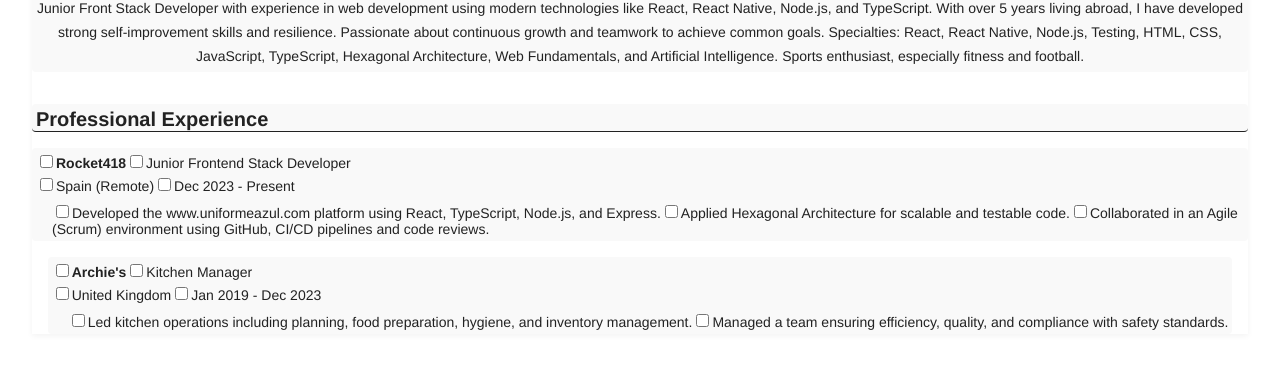
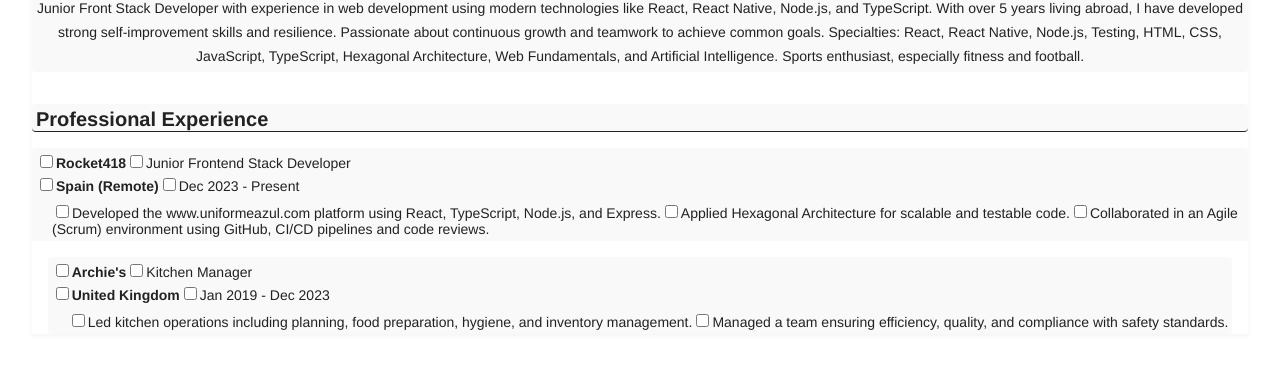
Before and after one commit to Fernando-Herrero/cv-online-react, a React (Vite) app: page / in a window 1280 px wide. Both pictures are taken after a click on the button "Interactive". Shown: the part 234-602 px from the top of the page. Built offline with nearby package versions, Linux system fonts and the light colour scheme.

Commit message:
refactor(ProfessionalExperience): refactoring component functionality and styles

```diff
--- /dev/null
+++ b/src/components/CheckBoxItem/CheckBoxItem.jsx
@@ -0,0 +1,10 @@
+import "./CheckBoxItem.css";
+
+export const CheckBoxItem = ({ checked, onChange, label }) => {
+	return (
+		<label>
+			<input type="checkbox" checked={checked} onChange={onChange} />
+			{label}
+		</label>
+	);
+};
--- a/src/components/ProfesionalExperience/ProfessionalExperience.jsx
+++ b/src/components/ProfesionalExperience/ProfessionalExperience.jsx
@@ -1,94 +1,120 @@
 import "./ProfessionalExperience.css";
+import { CheckBoxItem } from "../CheckBoxItem/CheckBoxItem.jsx";
 
 export const ProfessionalExperience = ({ activeTab, experience, selectedItems, toggleExperienceItems }) => {
+	const renderCompanyAndPosition = (isInteractive, baseKey, company, position) => {
+		if (isInteractive) {
 			return (
-		<section className="section-container">
-			<h2>Professional Experience</h2>
-			{experience.map(({ position, company, period, location, responsibilities }, index) => {
-				const baseKey = `${position}-${company}`;
-
-				return (
-					<div key={`${baseKey}-${index}`} className="experience-content">
-						<div className="experience-company-date">
-							<div className="experience-company">
-								{activeTab === "Interactive" ? (
 				<>
-										<label>
-											<input
-												type="checkbox"
+					<CheckBoxItem
 						checked={selectedItems?.experience?.[`${baseKey}-company`] || false}
 						onChange={() => toggleExperienceItems(`${baseKey}-company`)}
+						label={<strong>{company}</strong>}
 					/>
-											<strong>{company}</strong>
-										</label>
 
-										<label>
-											<input
-												type="checkbox"
+					<CheckBoxItem
 						checked={selectedItems?.experience?.[`${baseKey}-position`] || false}
 						onChange={() => toggleExperienceItems(`${baseKey}-position`)}
+						label={position}
 					/>
-											{position}
-										</label>
 				</>
-								) : (
+			);
+		}
+		return (
 			<>
 				<p>
 					<strong>{company}</strong>
 				</p>
 				<p>{position}</p>
 			</>
-								)}
-							</div>
-							<div className="experience-date">
-								{activeTab === "Interactive" ? (
+		);
+	};
+
+	const renderLocationAndPeriod = (isInteractive, baseKey, location, period) => {
+		if (isInteractive) {
+			return (
 				<>
-										<label>
-											<input
-												type="checkbox"
+					<CheckBoxItem
 						checked={selectedItems?.experience?.[`${baseKey}-location`] || false}
 						onChange={() => toggleExperienceItems(`${baseKey}-location`)}
+						label={<strong>{location}</strong>}
 					/>
-											{location}
-										</label>
 
-										<label>
-											<input
-												type="checkbox"
+					<CheckBoxItem
 						checked={selectedItems?.experience?.[`${baseKey}-period`] || false}
 						onChange={() => toggleExperienceItems(`${baseKey}-period`)}
+						label={period}
 					/>
-											{period}
-										</label>
 				</>
-								) : (
+			);
+		}
+		return (
 			<>
 				<p>
 					<strong>{location}</strong>
 				</p>
 				<p>{period}</p>
 			</>
+		);
+	};
+
+	const renderResponsabilities = (isInteractive, baseKey, responsabilities) => {
+		return responsabilities.map((responsability, i) => {
+			const key = `${baseKey}-responsability-${i}`;
+
+			return isInteractive ? (
+				<CheckBoxItem
+					key={key}
+					checked={selectedItems?.experience?.[key] || false}
+					onChange={() => toggleExperienceItems(key)}
+					label={responsability}
+				/>
+			) : (
+				<li key={key}>{responsability}</li>
+			);
+		});
+	};
+
+	return (
+		<section className="section-container">
+			<h2>Professional Experience</h2>
+			{experience.map(({ position, company, period, location, responsibilities }, index) => {
+				const baseKey = `${position}-${company}`;
+				const isInteractive = activeTab === "Interactive";
+
+				return (
+					<div key={`${baseKey}-${index}`} className="experience-content">
+						<div className="experience-company-date">
+							<div className={`experience-company ${isInteractive ? "interactive-mode" : ""}`}>
+								{renderCompanyAndPosition(
+									isInteractive,
+									baseKey,
+									company,
+									position,
+									selectedItems,
+									toggleExperienceItems
+								)}
+							</div>
+							<div className="experience-date">
+								{renderLocationAndPeriod(
+									isInteractive,
+									baseKey,
+									location,
+									period,
+									selectedItems,
+									toggleExperienceItems
 								)}
 							</div>
 						</div>
 
 						<div className="experience-responsabilities">
-							{responsibilities.map((responsability, i) => {
-								const key = `${baseKey}-responsability-${i}`;
-
-								return activeTab === "Interactive" ? (
-									<label key={key}>
-										<input
-											type="checkbox"
-											checked={selectedItems?.experience?.[key] || false}
-											onChange={() => toggleExperienceItems(key)}
-										/>
-										{responsability}
-									</label>
-								) : (
-									<li key={key}>{responsability}</li>
-								);
-							})}
+							{renderResponsabilities(
+								isInteractive,
+								baseKey,
+								responsibilities,
+								selectedItems,
+								toggleExperienceItems
+							)}
 						</div>
 					</div>
 				);
```
Also changed, not shown: src/components/CheckBoxItem/CheckBoxItem.css (added). Lines whose indentation alone changed are shown as unchanged.
